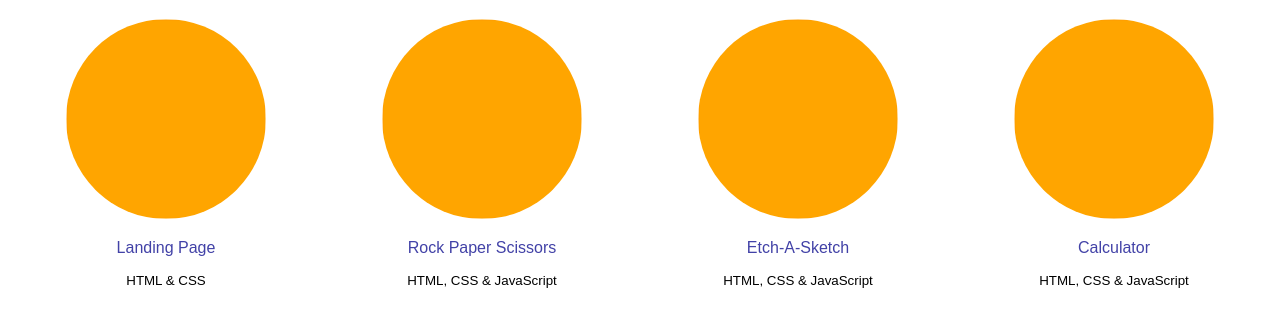
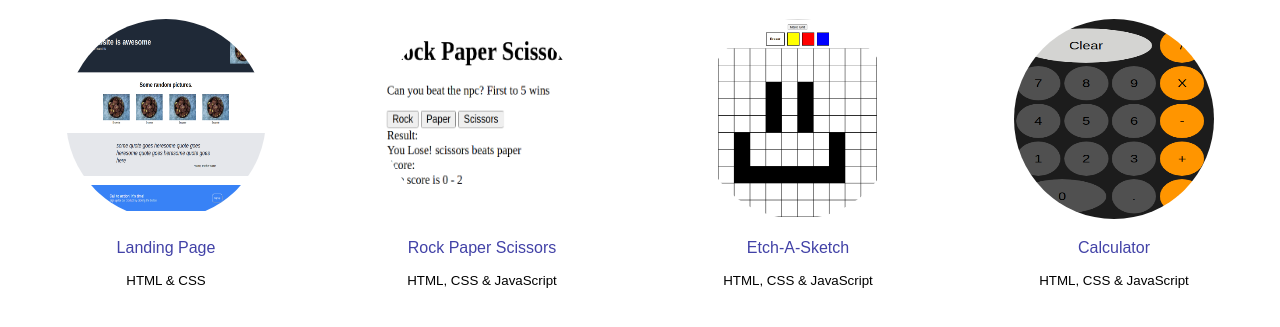
Before and after one commit to CTH628/odin, a plain HTML site: page index.html in a window 1280 px wide. Shown: the part 61-388 px from the top of the page. Drawn offline with Linux system fonts and the light colour scheme.

Commit message:
added images

```diff
--- a/index.html
+++ b/index.html
@@ -12,25 +12,25 @@
 
     <div id="container">
         <div id="projects">
-            <img src="placeholder.png">
+            <img src="./images/landingPage.png">
             <p><a href="./odin-landing-page/index.html">Landing Page</a></p>
             <p id="language">HTML & CSS</p>
         </div>
 
         <div id="projects">
-            <img src="placeholder.png">
+            <img src="./images/rockPaperScissors.png">
             <p><a href="./odin-RockPaperScissors/index.html">Rock Paper Scissors</a></p>
             <p id="language">HTML, CSS & JavaScript</p>
         </div>
 
         <div id="projects">
-            <img src="placeholder.png">
+            <img src="./images/etchASketch.png">
             <p><a href="./odin-etch-a-sketch/index.html">Etch-A-Sketch</a></p>
             <p id="language">HTML, CSS & JavaScript</p>
         </div>
 
         <div id="projects">
-            <img src="placeholder.png">
+            <img src="./images/calculator.png">
             <p><a href="./odin-calculator/index.html">Calculator</a></p>
             <p id="language">HTML, CSS & JavaScript</p>
         </div>
--- a/style.css
+++ b/style.css
@@ -10,8 +10,8 @@ body {
 }
 
 img {
-    max-width: 200px;
-    height: auto;
+    width: 200px;
+    height: 200px;
 
     border-radius: 50%;
 }
```
Also changed, not shown: images/calculator.png (added), images/etchASketch.png (added), images/landingPage.png (added), images/placeholder.png (renamed from placeholder.png), images/rockPaperScissors.png (added).
